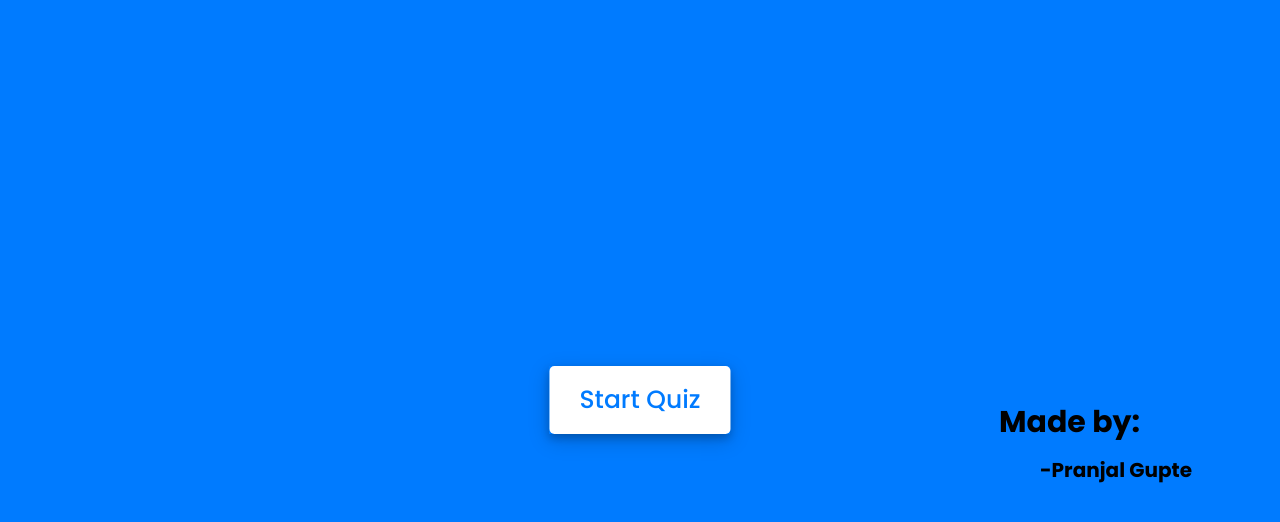
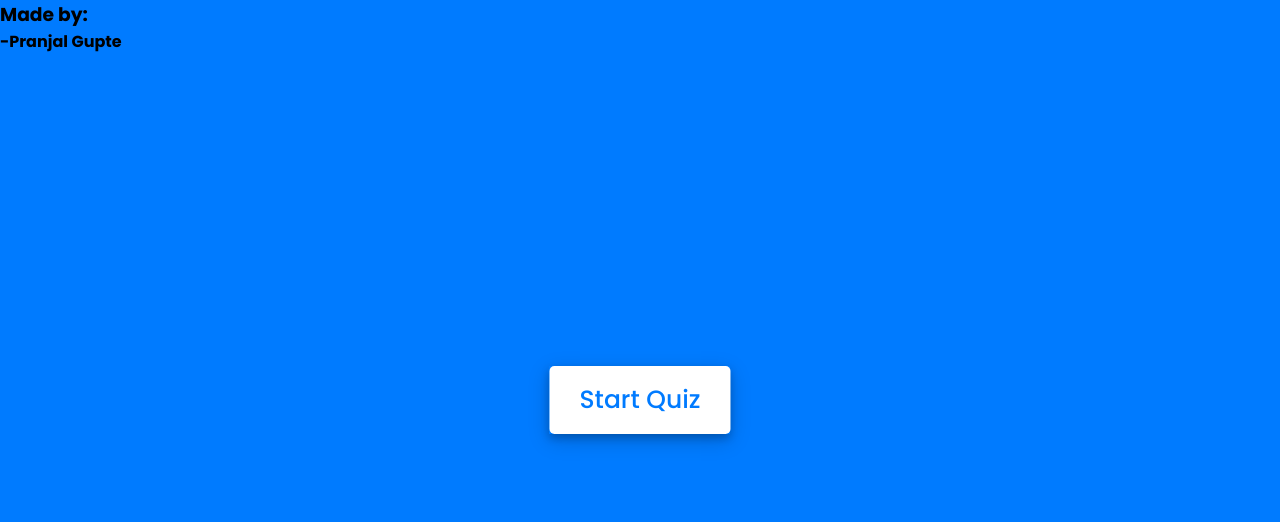
Before and after one commit to PAGGamerYT/Quiz-on-Solar-System, a plain HTML site: page index.html in a window 1280 px wide. Drawn offline with Linux system fonts and the light colour scheme.

Commit message:
Update style.css

```diff
--- a/style.css
+++ b/style.css
@@ -115,6 +115,7 @@ body{
     opacity: 0;
     pointer-events: none;
     transition: all 0.3s ease;
+    user-select: none;
 }
 
 .quiz_box header{
@@ -184,6 +185,7 @@ section{
 section .que_text{
     font-size: 25px;
     font-weight: 600;
+    user-select: none;
 }
 
 section .option_list{
@@ -381,19 +383,3 @@ footer button.show{
     color: #fff;
     background: #007bff;
 }
-
-h3 {
-    display: flex;
-    justify-content: flex-end;
-    align-items: flex-end;
-    margin-right: 140px;
-    margin-top: 400px;
-    font-size: 30px;
-}
-
-strong {
-    position: relative;
-    left: 1040px;
-    top: 10px;
-    font-size: 20px;
-}
```
